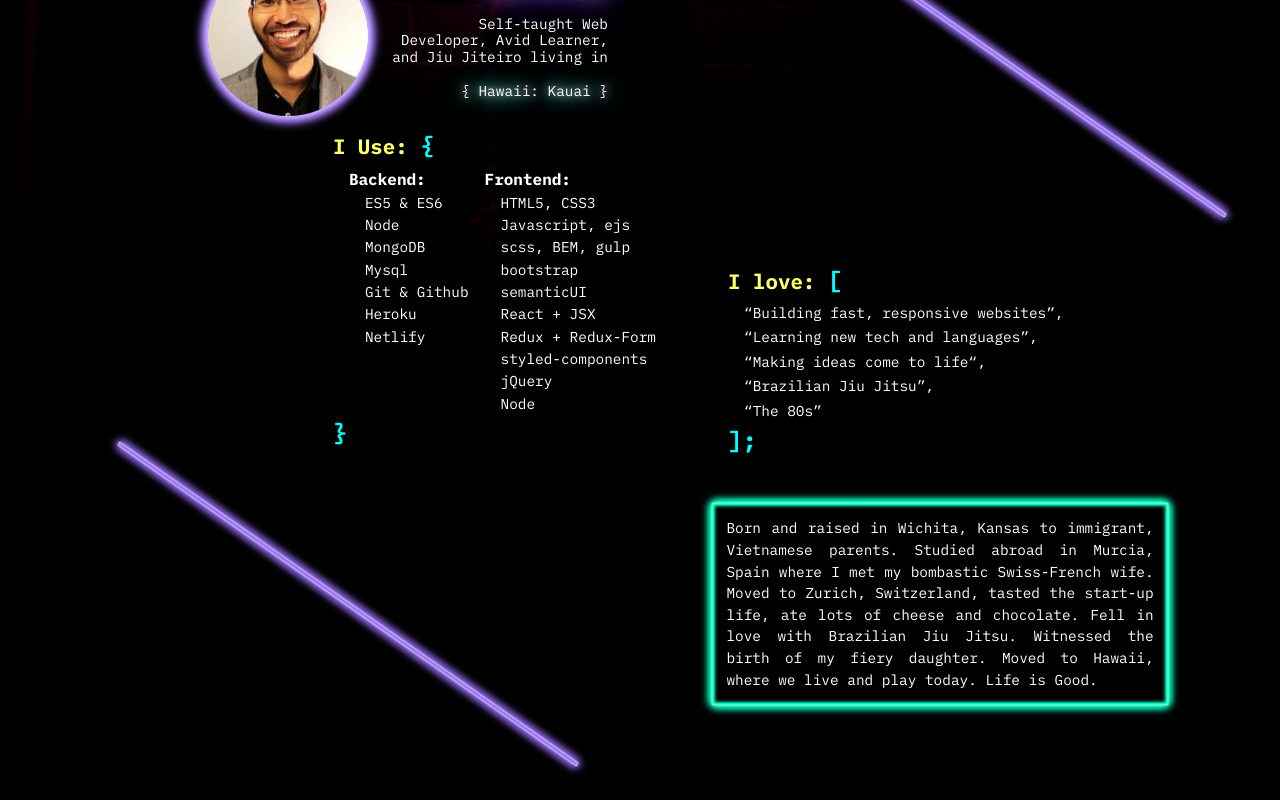
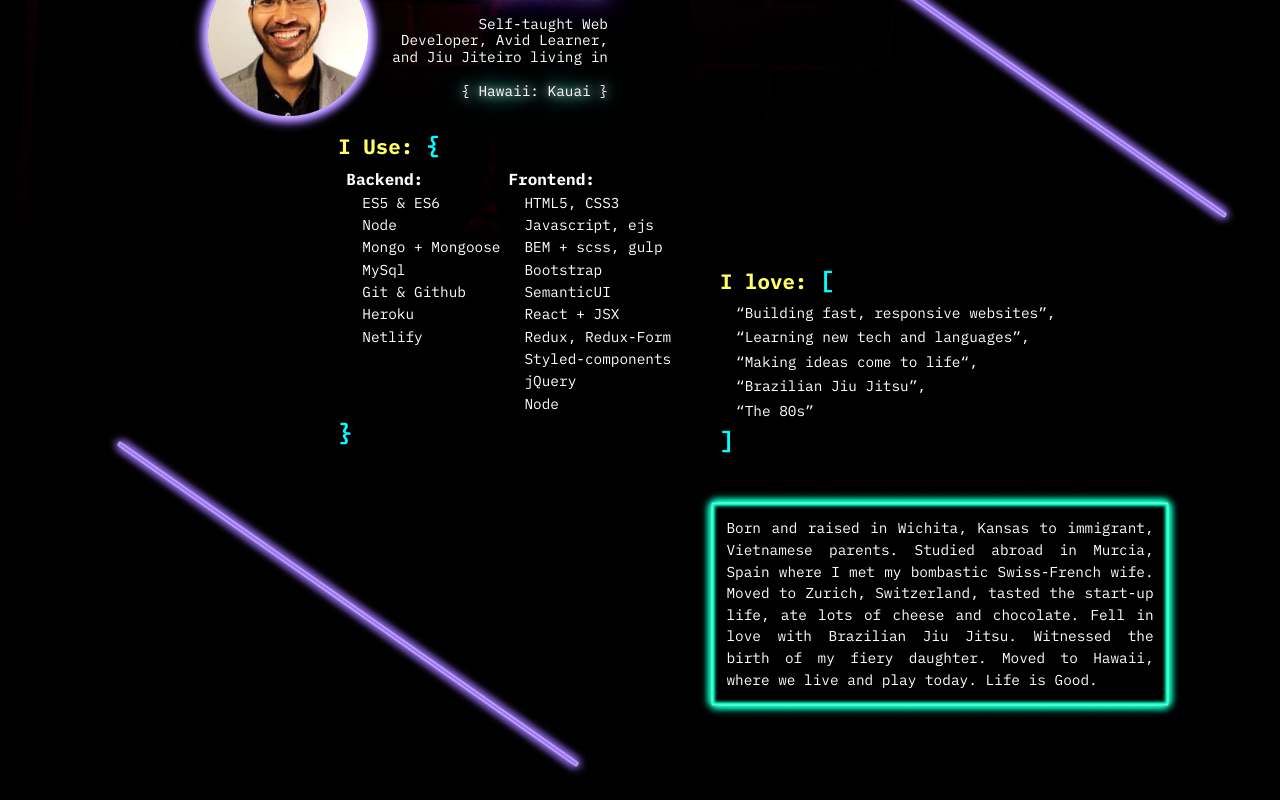
Before and after one commit to sartoriusrex/portfolio, a React (Create React App) app: page / in a window 1280 px wide. Shown: the part 940-1740 px from the top of the page. Built offline with nearby package versions, Linux system fonts and the light colour scheme; a web font is replaced by a local one.

Commit message:
reformat love and use sections for spacing; add mongoose under usdt made with; correc tnav z-index to display above all other componenets

```diff
--- a/src/components/Love.js
+++ b/src/components/Love.js
@@ -7,7 +7,7 @@ const LoveContainer = styled.div`
   width: 90%;
   max-width: 25em;
   margin-bottom: 1.5em;
-  padding-left: 1em;
+  padding-left: .5em;
 
   @media screen and (min-width: 1200px) {
     grid-area: love;
@@ -41,7 +41,7 @@ const Love = () => (
       <ListItem>“Brazilian Jiu Jitsu”,</ListItem>
       <ListItem>“The 80s”</ListItem>
     </List>
-    <Brackets>];</Brackets>
+    <Brackets>]</Brackets>
   </LoveContainer>
 )
 
--- a/src/components/Nav.js
+++ b/src/components/Nav.js
@@ -11,6 +11,7 @@ const Navbar = styled.nav`
   width: 95%;
   position: fixed;
   bottom: 0;
+  z-index: 1000;
   display: flex;
   justify-content: space-between;
   max-width: 25rem;
@@ -27,7 +28,8 @@ const Navbar = styled.nav`
 
 const Button = styled.button`
   color: white;
-  margin: .2em auto 30px;
+  margin: .2em auto 20px;
+  padding: 1em;
   display: flex;
   justify-content: center;
   align-items: center;
@@ -35,7 +37,6 @@ const Button = styled.button`
   width: 7em;
   border-radius: .5em;
   border: .5px solid white;
-  padding: 1em;
   background-color: black;
   font-size: .9em;
   box-shadow:
--- a/src/components/Use.js
+++ b/src/components/Use.js
@@ -6,7 +6,7 @@ import { BioDescriptionText, Brackets } from '../styles/general';
 const UseContainer = styled.div`
   width: 90%;
   max-width: 25em;
-  padding-left: 1em;
+  padding-left: .5em;
 
   @media screen and (min-width: 1200px) {
     grid-area: use;
@@ -15,13 +15,12 @@ const UseContainer = styled.div`
 `
 
 const UseTextContainer = styled.div`
-  margin-left: 1rem;
   margin-bottom: .1rem;
   display: flex;
 `
 
 const ListContainer = styled.div`
-  margin-right: 1em;
+  margin-left: .5em;
 `
 
 const ListHeader = styled.p`
@@ -54,8 +53,8 @@ const Use = () => (
         <List>
           <ListItem>ES5 & ES6</ListItem>
           <ListItem>Node</ListItem>
-          <ListItem>MongoDB</ListItem>
-          <ListItem>Mysql</ListItem>
+          <ListItem>Mongo + Mongoose</ListItem>
+          <ListItem>MySql</ListItem>
           <ListItem>Git & Github</ListItem>
           <ListItem>Heroku</ListItem>
           <ListItem>Netlify</ListItem>
@@ -66,12 +65,12 @@ const Use = () => (
         <List>
           <ListItem>HTML5, CSS3</ListItem>
           <ListItem>Javascript, ejs</ListItem>
-          <ListItem>scss, BEM, gulp</ListItem>
-          <ListItem>bootstrap</ListItem>
-          <ListItem>semanticUI</ListItem>
+          <ListItem>BEM + scss, gulp</ListItem>
+          <ListItem>Bootstrap</ListItem>
+          <ListItem>SemanticUI</ListItem>
           <ListItem>React + JSX</ListItem>
-          <ListItem>Redux + Redux-Form</ListItem>
-          <ListItem>styled-components</ListItem>
+          <ListItem>Redux, Redux-Form</ListItem>
+          <ListItem>Styled-components</ListItem>
           <ListItem>jQuery</ListItem>
           <ListItem>Node</ListItem>
         </List>
--- a/src/content.js
+++ b/src/content.js
@@ -33,7 +33,7 @@ const content = {
     {
       short: "usdt",
       title: "US Department of Truth",
-      technologies: "Node, Express, EJS, MongoDB, PassportJS, scss, BEM, gulp, Heroku",
+      technologies: "Node, Express, EJS, MongoDB, Mongoose, PassportJS, scss, BEM, gulp, Heroku",
       description: "Full stack, no front-end framework, fake news and government satire website.",
       gif: usdtGif,
       image: usdtImage,
```
